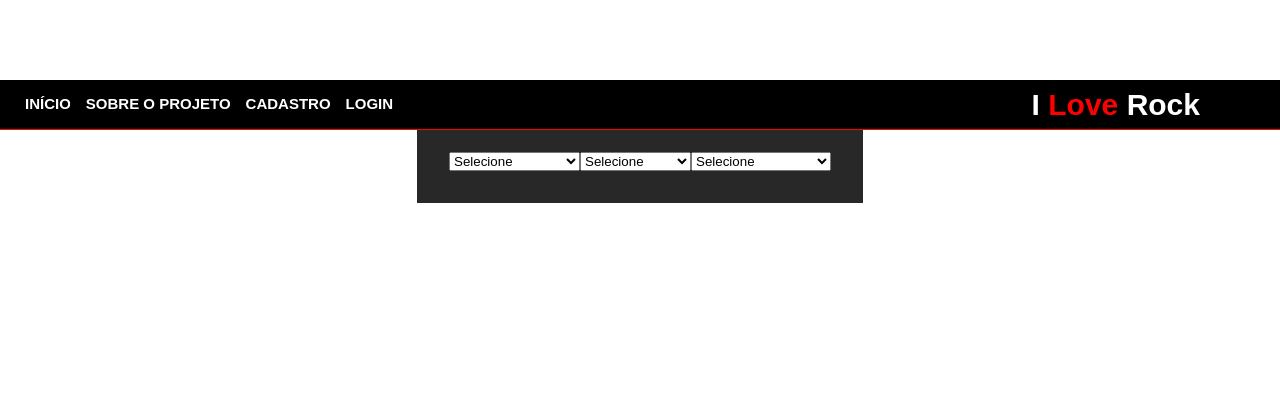
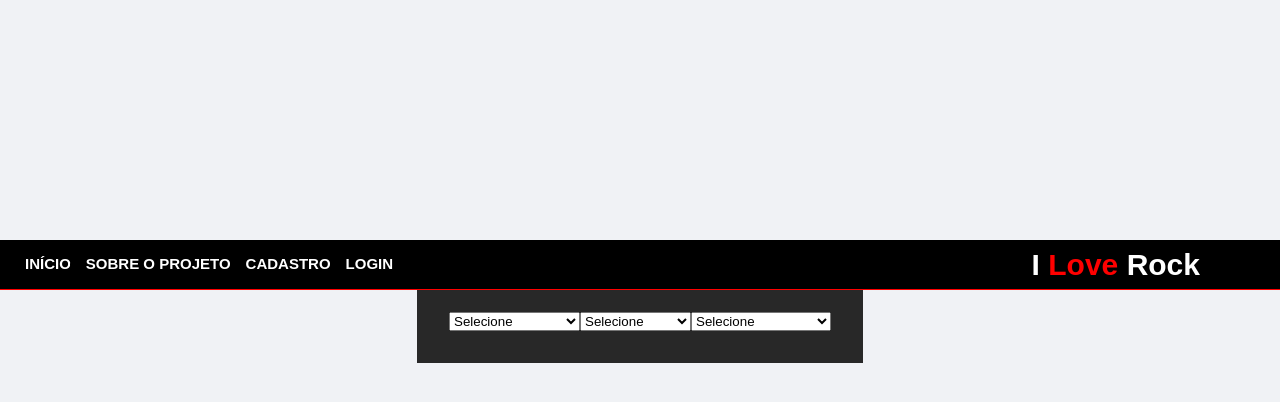
Before and after one commit to Nathan099-dev/ILoveRock, a website: page PROJETO_PESSOAL_1ADS/site/html/dasboard.html in a window 1280 px wide. Drawn offline with Linux system fonts and the light colour scheme.

Commit message:
modificações gerais

```diff
--- a/PROJETO_PESSOAL_1ADS/site/css/dashboard.css
+++ b/PROJETO_PESSOAL_1ADS/site/css/dashboard.css
@@ -2,6 +2,10 @@
     margin: 0;
     padding: 0;
     box-sizing:border-box;
+}
+
+body{
+    background-color: #f0f2f5;
 }
 
 .container{
@@ -70,7 +74,7 @@ header{
     width: 100%;
     padding: 2.5rem;
     display: flex;
-    margin: 5rem 0;
+    margin: 15rem 0;
     align-items: center;
     justify-content: center;
 }
```
Also changed, not shown: PROJETO_PESSOAL_1ADS/site/package.json (added, +10 -0 lines).
